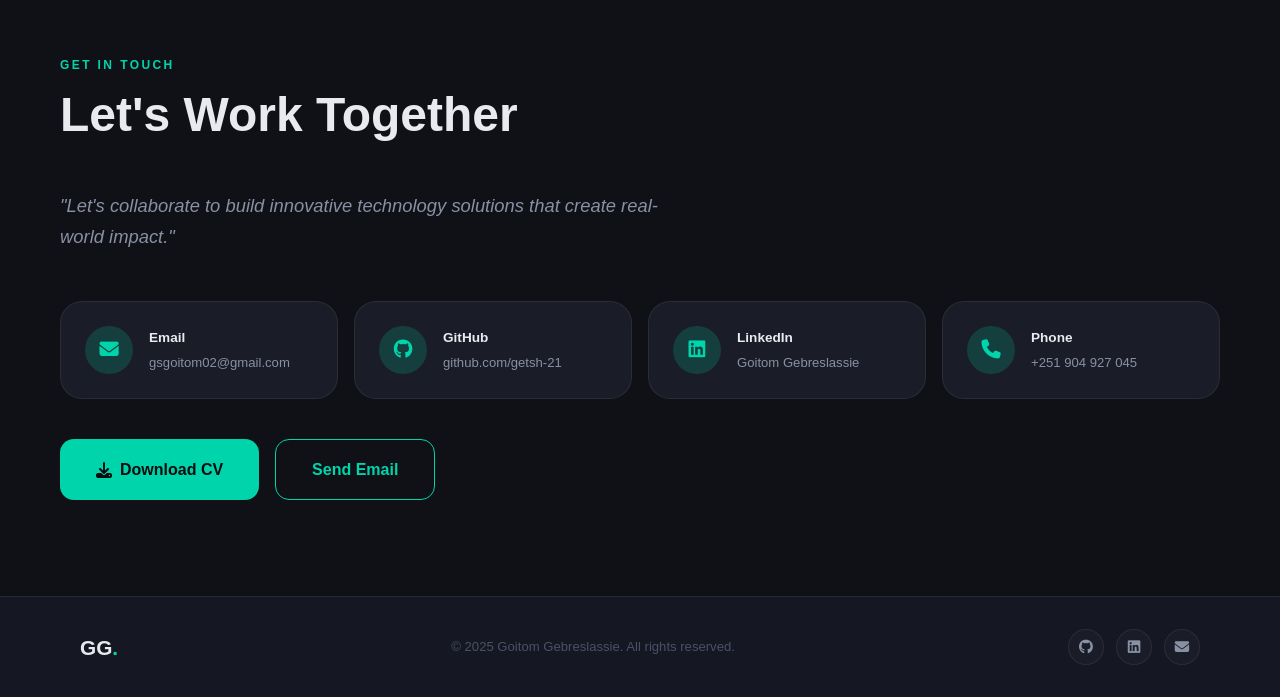
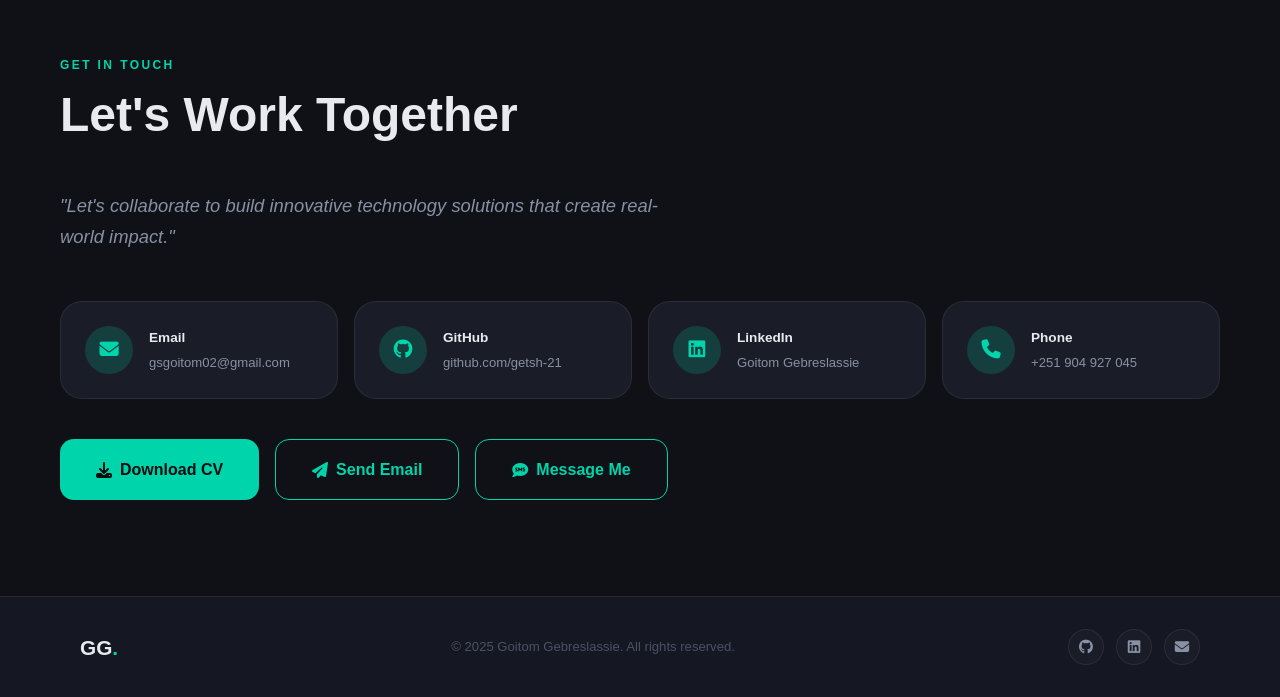
Before and after one commit to getsh-21/portfolio, a plain HTML site: page index.html in a window 1280 px wide. Shown: the part 6687-7384 px from the top of the page. Drawn offline with Linux system fonts and the light colour scheme; a web font is replaced by a local one.

Commit message:
Add SMS message button and RAG/AI skills

```diff
--- a/index.html
+++ b/index.html
@@ -8,27 +8,20 @@
   <meta name="author" content="Goitom Gebreslassie" />
   <title>Goitom Gebreslassie | Portfolio</title>
 
-  <!-- Fonts: Clash Display (display) + Cabinet Grotesk (body) -->
   <link rel="preconnect" href="https://fonts.googleapis.com" />
   <link rel="preconnect" href="https://fonts.gstatic.com" crossorigin />
   <link href="https://fonts.googleapis.com/css2?family=Playfair+Display:ital,wght@0,700;0,900;1,700&family=Outfit:wght@300;400;500;600;700&display=swap" rel="stylesheet" />
 
-  <!-- Icons -->
   <link rel="stylesheet" href="https://cdnjs.cloudflare.com/ajax/libs/font-awesome/6.5.0/css/all.min.css" />
 
-  <!-- Styles -->
   <link rel="stylesheet" href="css/style.css" />
-
-  <!-- RAG Chatbot Widget stylesheet -->
   <link rel="stylesheet" href="chatbot/chatbot.css" />
 </head>
 <body>
 
-  <!-- ─── CURSOR ────────────────────────────────────────────── -->
   <div class="cursor-dot" id="cursorDot"></div>
   <div class="cursor-ring" id="cursorRing"></div>
 
-  <!-- ─── NAVBAR ─────────────────────────────────────────────── -->
   <nav class="navbar" id="navbar">
     <div class="nav-inner">
       <a href="#hero" class="nav-logo">GG<span class="dot">.</span></a>
@@ -54,7 +47,6 @@
     </div>
   </nav>
 
-  <!-- ─── HERO ──────────────────────────────────────────────── -->
   <section class="hero" id="hero">
     <div class="hero-bg">
       <div class="hero-grid"></div>
@@ -98,7 +90,6 @@
     </a>
   </section>
 
-  <!-- ─── ABOUT ─────────────────────────────────────────────── -->
   <section class="section about" id="about">
     <div class="container">
       <div class="section-label" data-aos="fade-up">Who I Am</div>
@@ -150,7 +141,6 @@
     </div>
   </section>
 
-  <!-- ─── SKILLS ────────────────────────────────────────────── -->
   <section class="section skills" id="skills">
     <div class="container">
       <div class="section-label" data-aos="fade-up">What I Know</div>
@@ -200,7 +190,7 @@
           </div>
         </div>
 
-                <div class="skill-category" data-aos="fade-up" data-aos-delay="240">
+        <div class="skill-category" data-aos="fade-up" data-aos-delay="240">
           <div class="skill-cat-header">
             <div class="skill-cat-icon"><i class="fas fa-brain"></i></div>
             <h3>AI & Machine Learning</h3>
@@ -251,7 +241,6 @@
     </div>
   </section>
 
-  <!-- ─── EXPERIENCE ────────────────────────────────────────── -->
   <section class="section experience" id="experience">
     <div class="container">
       <div class="section-label" data-aos="fade-up">My Journey</div>
@@ -303,7 +292,6 @@
     </div>
   </section>
 
-  <!-- ─── PROJECTS ──────────────────────────────────────────── -->
   <section class="section projects" id="projects">
     <div class="container">
       <div class="section-label" data-aos="fade-up">What I've Built</div>
@@ -408,7 +396,6 @@
     </div>
   </section>
 
-  <!-- ─── EDUCATION ─────────────────────────────────────────── -->
   <section class="section education" id="education">
     <div class="container">
       <div class="section-label" data-aos="fade-up">Academic Background</div>
@@ -448,7 +435,6 @@
     </div>
   </section>
 
-  <!-- ─── ACHIEVEMENTS ──────────────────────────────────────── -->
   <section class="section achievements" id="achievements">
     <div class="container">
       <div class="section-label" data-aos="fade-up">Milestones</div>
@@ -482,7 +468,6 @@
     </div>
   </section>
 
-  <!-- ─── CONTACT ───────────────────────────────────────────── -->
   <section class="section contact" id="contact">
     <div class="container">
       <div class="section-label" data-aos="fade-up">Get In Touch</div>
@@ -491,7 +476,7 @@
         "Let's collaborate to build innovative technology solutions that create real-world impact."
       </p>
       <div class="contact-grid" data-aos="fade-up">
-        <a href="https://mail.google.com/mail/?view=cm&fs=1&to=gsgoitom02@gmail.com" target="_blank" rel="noopener" class="contact-card">
+        <a href="mailto:gsgoitom02@gmail.com" class="contact-card">
           <div class="contact-icon"><i class="fas fa-envelope"></i></div>
           <div>
             <h4>Email</h4>
@@ -524,13 +509,16 @@
         <a href="Goitom_cv.pdf" download="Goitom_Gebreslassie_CV.pdf" class="btn-primary btn-lg">
           <i class="fas fa-download"></i> Download CV
         </a>
-        <a href="https://mail.google.com/mail/?view=cm&fs=1&to=gsgoitom02@gmail.com" target="_blank" rel="noopener" class="btn-outline btn-lg"></i> Send Email
+        <a href="mailto:gsgoitom02@gmail.com" class="btn-outline btn-lg">
+          <i class="fas fa-paper-plane"></i> Send Email
+        </a>
+        <a href="sms:+251904927045" class="btn-outline btn-lg">
+          <i class="fas fa-sms"></i> Message Me
         </a>
       </div>
     </div>
   </section>
 
-  <!-- ─── FOOTER ────────────────────────────────────────────── -->
   <footer class="footer">
     <div class="container">
       <div class="footer-inner">
@@ -546,8 +534,6 @@
   </footer>
 
   <script src="js/main.js"></script>
-
-  <!-- RAG Chatbot Widget script -->
   <script src="chatbot/chatbot.js" defer></script>
 </body>
 </html>
```
